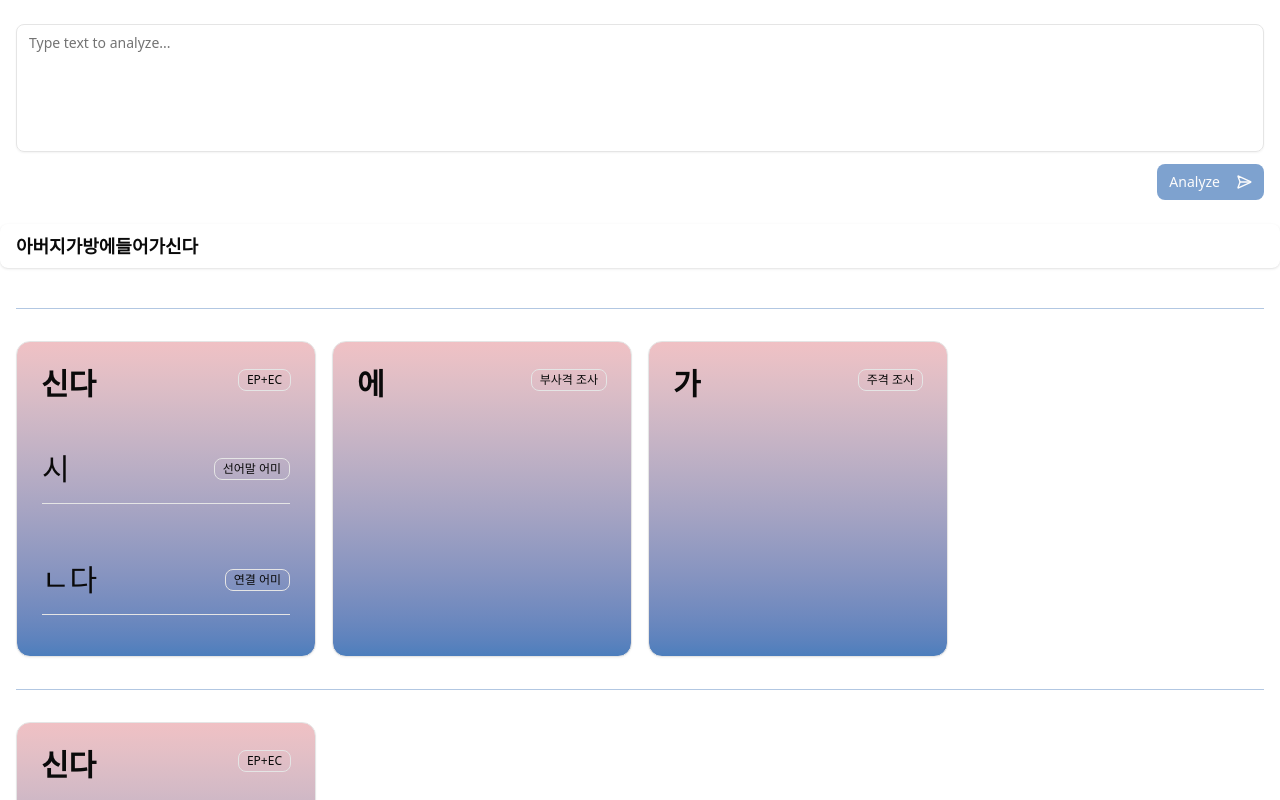
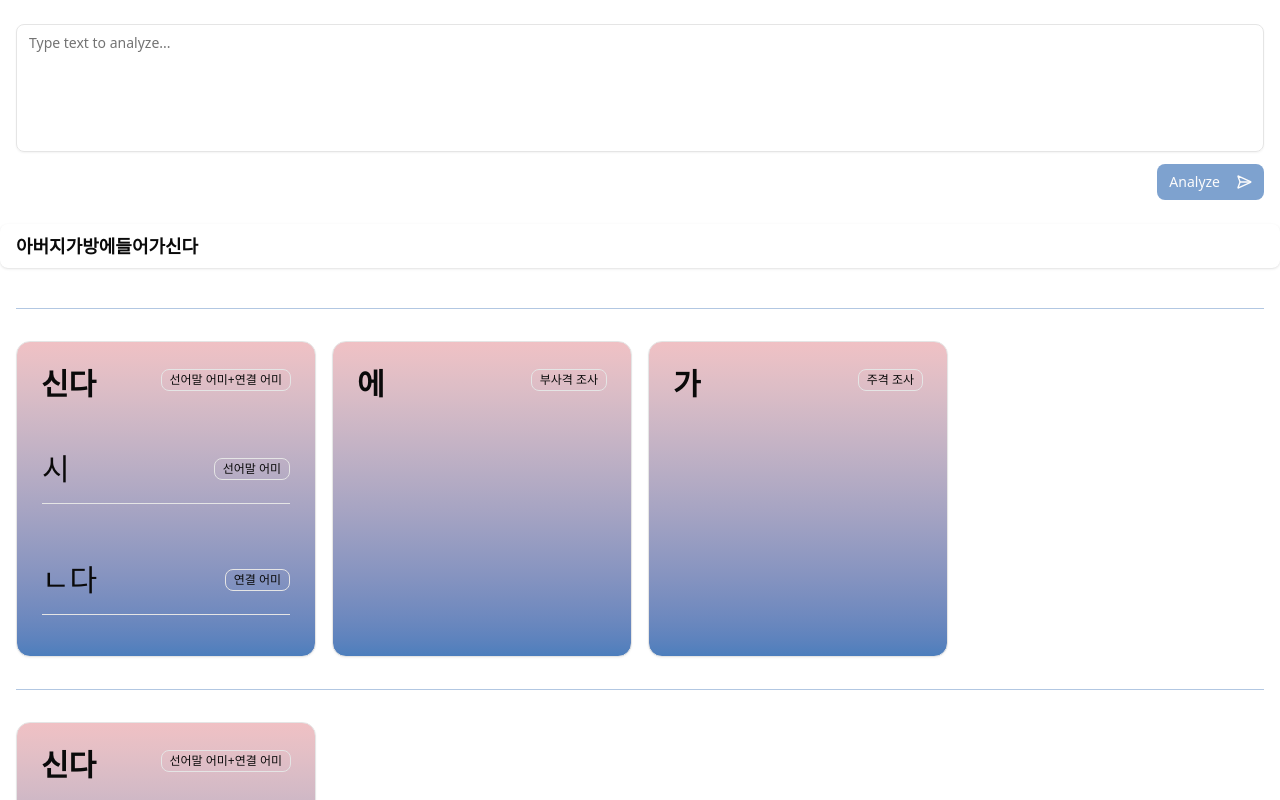
Before and after one commit to yakovglee/handoum, a React (Vite) app: page / in a window 1280 px wide. Shown: the top 800 px of the page. Built offline with nearby package versions, Linux system fonts and the light colour scheme.

Commit message:
upd first responses

```diff
--- a/src/components/typography.tsx
+++ b/src/components/typography.tsx
@@ -11,7 +11,7 @@ export function TypographyLarge({ children }: TypographyLargeProps) {
   return (
     <div className="text-lg font-semibold px-4 sticky top-0 bg-card p-2 max-h-[30vh] overflow-y-auto rounded-md shadow-sm">
       <Highlighter
-        highlightClassName="bg-primary/70 text-white"
+        highlightClassName="bg-primary/70 text-white transition-colors rounded-sm px-1"
         searchWords={searchWords}
         autoEscape
         textToHighlight={children}
--- a/src/utils/response.ts
+++ b/src/utils/response.ts
@@ -80,7 +80,7 @@ export const example_data: Data[] = [
     "word": {
       "surface": "신다",
       "pos": "EP+EC",
-      "pos_trans": "EP+EC",
+      "pos_trans": "선어말 어미+연결 어미",
       "semantic_class": "*",
       "has_final_consonant": false,
       "reading": "신다",
```
Also changed, not shown: src/styles/index.css (line endings or trailing spaces).
